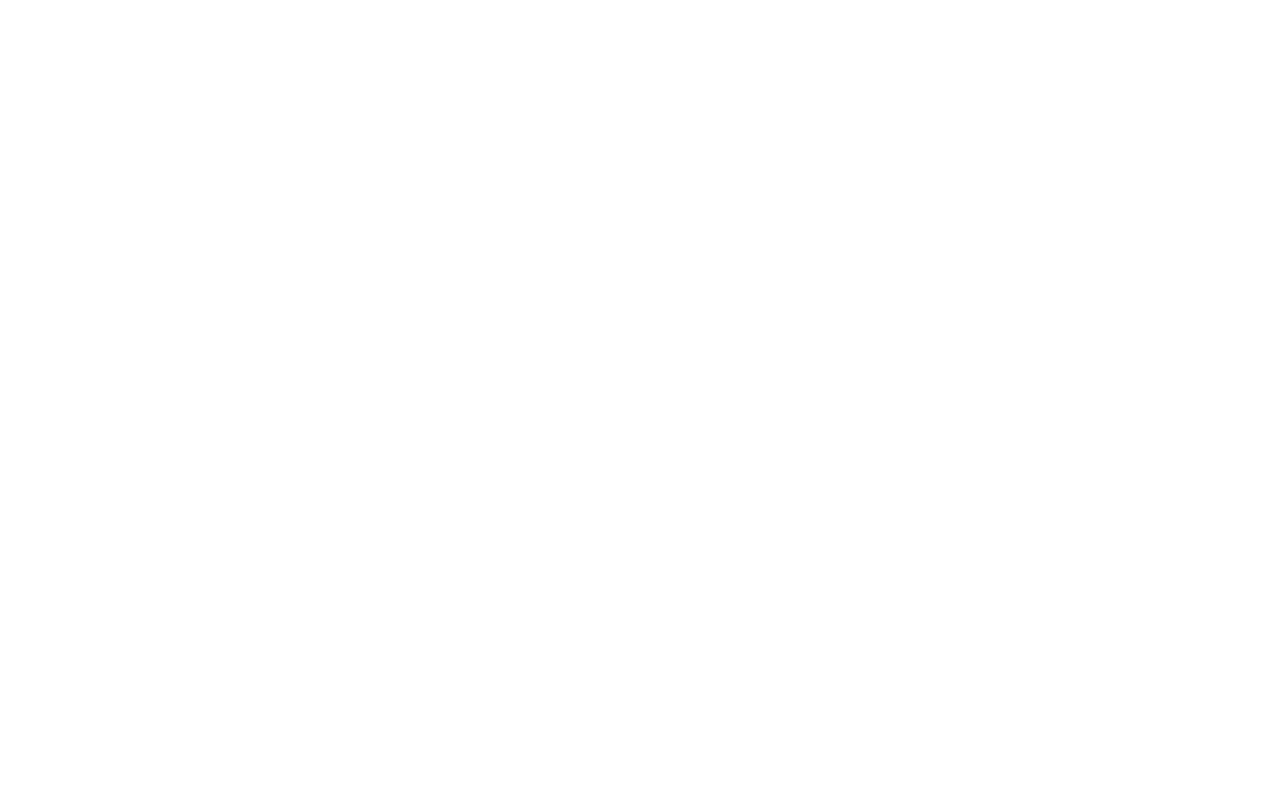
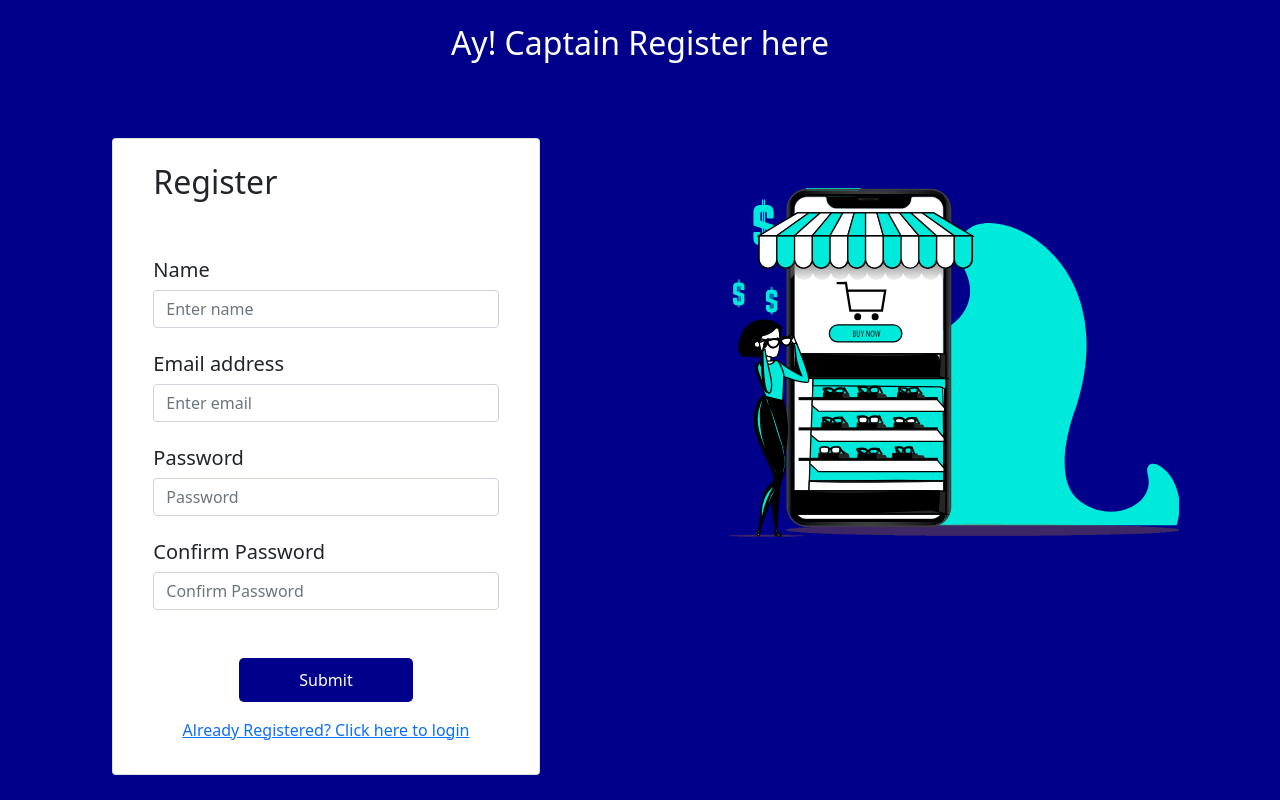
Before and after one commit to Abhi-arch246/jwt-with-mern, a React (Create React App) app in the folder client/: page /register in a window 1280 px wide. Built offline with nearby package versions, Linux system fonts and the light colour scheme.

Commit message:
Basic login and regisetr

```diff
--- a/client/src/App.css
+++ b/client/src/App.css
@@ -1,38 +1,18 @@
-.App {
-  text-align: center;
+* {
+  margin: 0;
+  padding: 0;
+  overflow: hidden;
 }
 
-.App-logo {
-  height: 40vmin;
-  pointer-events: none;
+.bgcolor {
+  height: 100vh;
+  background-color: darkblue;
 }
 
-@media (prefers-reduced-motion: no-preference) {
-  .App-logo {
-    animation: App-logo-spin infinite 20s linear;
-  }
+.submit-btn {
+  background-color: darkblue;
+  border: 0;
+  padding: 10px 60px;
+  color: white;
+  border-radius: 5px;
 }
-
-.App-header {
-  background-color: #282c34;
-  min-height: 100vh;
-  display: flex;
-  flex-direction: column;
-  align-items: center;
-  justify-content: center;
-  font-size: calc(10px + 2vmin);
-  color: white;
-}
-
-.App-link {
-  color: #61dafb;
-}
-
-@keyframes App-logo-spin {
-  from {
-    transform: rotate(0deg);
-  }
-  to {
-    transform: rotate(360deg);
-  }
-}
--- a/client/src/App.js
+++ b/client/src/App.js
@@ -1,8 +1,20 @@
 import './App.css';
+import '../node_modules/bootstrap/dist/css/bootstrap.min.css'
+import { BrowserRouter as Router, Routes, Route } from 'react-router-dom'
+import Login from './pages/Login';
+import Register from './pages/Register';
+import Dashboard from './pages/Dashboard';
 
 function App() {
   return (
     <div className="App">
+      <Router>
+        <Routes>
+          <Route path="/" element={<Login />} />
+          <Route path="/register" element={<Register />} />
+          <Route path="/dashboard" element={<Dashboard />} />
+        </Routes>
+      </Router>
 
     </div>
   );
--- a/client/src/pages/Login.js
+++ b/client/src/pages/Login.js
@@ -1,8 +1,65 @@
-import React from 'react'
+import React, { useState } from 'react'
+import { Link } from 'react-router-dom'
+import { ToastContainer, toast } from 'react-toastify';
+import 'react-toastify/dist/ReactToastify.css';
+import loginpic from '../online.svg'
 
 function Login() {
+    const [email, setEmail] = useState('')
+    const [password, setPassword] = useState('')
+
+    const loginSubmit = (e) => {
+        e.preventDefault()
+        const userData = {
+            email,
+            password
+        }
+        toast.success("Success", {
+            position: "top-right",
+            autoClose: 5000,
+            hideProgressBar: false,
+            closeOnClick: true,
+            pauseOnHover: true,
+            draggable: true,
+            progress: undefined,
+            theme: "colored"
+
+        })
+    }
+
     return (
-        <div>Login</div>
+        <div className='row bgcolor pt-4'>
+            <h2 className='text-white text-center pb-1'>Ay! Captain Welcome back</h2>
+
+            <div className="col-md-6 text-center py-5 mt-3">
+                <img className="img-fuild img-class rounded" src={loginpic} width='450px' height="450px" alt="" />
+            </div>
+            <div className="col-md-4 py-5 mt-3">
+                <div className="card p-3 bg-white">
+                    <h2 className='pt-2 px-4'>Login</h2>
+
+                    <form onSubmit={loginSubmit} className='mt-5 mx-4'>
+                        <div className="form-group">
+                            <h5>Email address</h5>
+                            <input type="email" value={email} onChange={(e) => setEmail(e.target.value)} className="form-control" required placeholder="Enter email" autoFocus />
+                        </div>
+                        <div className="form-group mt-4">
+                            <h5>Password</h5>
+                            <input type="password" value={password} onChange={(e) => setPassword(e.target.value)} className="form-control" required placeholder="Password" />
+                        </div>
+                        <div className='text-center'>
+                            <button type="submit" className="submit-btn mt-5">Submit</button>
+
+                        </div>
+                        <br />
+
+                    </form>
+                    <Link className="text-primary text-center my-3" to="/register">Not Registered? Click here</Link>
+                </div>
+                <ToastContainer />
+            </div>
+
+        </div>
     )
 }
 
--- a/client/src/pages/Register.js
+++ b/client/src/pages/Register.js
@@ -1,8 +1,67 @@
-import React from 'react'
+import React, { useState } from 'react'
+import { Link } from 'react-router-dom'
+import { ToastContainer, toast } from 'react-toastify';
+import 'react-toastify/dist/ReactToastify.css';
+import loginpic from '../online.svg'
 
 function Register() {
+    const [email, setEmail] = useState('')
+    const [user, setUser] = useState('')
+    const [password, setPassword] = useState('')
+    const [cpassword, setCpassword] = useState('')
+
+    const registerSubmit = (e) => {
+        e.preventDefault()
+        if (password === cpassword) {
+            const userData = {
+                email,
+                user,
+                password
+            }
+            console.log(userData);
+        } else {
+            console.log("Passwords doesn't match");
+        }
+
+    }
     return (
-        <div>Register</div>
+        <div className='row bgcolor p-4'>
+            <h2 className='text-white text-center pb-1'>Ay! Captain Register here</h2>
+
+            <div className="col-md-5 mx-auto mt-3 py-5 px-5">
+                <div className="card p-3 bg-white">
+                    <h2 className='pt-2 px-4'>Register</h2>
+                    <form className='mt-5 mx-4' onSubmit={registerSubmit}>
+                        <div className="form-group">
+                            <h5>Name</h5>
+                            <input type="text" value={user} onChange={(e) => setUser(e.target.value)} className="form-control" placeholder="Enter name" required />
+                        </div>
+                        <div className='form-group mt-4'>
+                            <h5>Email address</h5>
+                            <input type="email" value={email} onChange={(e) => setEmail(e.target.value)} className="form-control" placeholder="Enter email" required />
+                        </div>
+                        <div className="form-group mt-4">
+                            <h5>Password</h5>
+                            <input type="password" value={password} onChange={(e) => setPassword(e.target.value)} className="form-control" placeholder="Password" required />
+                        </div>
+                        <div className="form-group mt-4">
+                            <h5>Confirm Password</h5>
+                            <input type="password" value={cpassword} onChange={(e) => setCpassword(e.target.value)} className="form-control" placeholder="Confirm Password" required />
+                        </div>
+                        <div className='text-center'>
+
+                            <button type="submit" className="submit-btn mt-5">Submit</button>
+                        </div>
+                    </form>
+                    <Link className="text-primary text-center my-3" to="/">Already Registered? Click here to login</Link>
+                </div>
+                <ToastContainer />
+            </div>
+            <div className="col-md-6 mr-5 text-center mt-3 py-5">
+                <img className='img-class img-fuild' src={loginpic} width="450px" height="450px" alt="" />
+            </div>
+
+        </div>
     )
 }
 
```
Also changed, not shown: client/src/online.svg (added).
